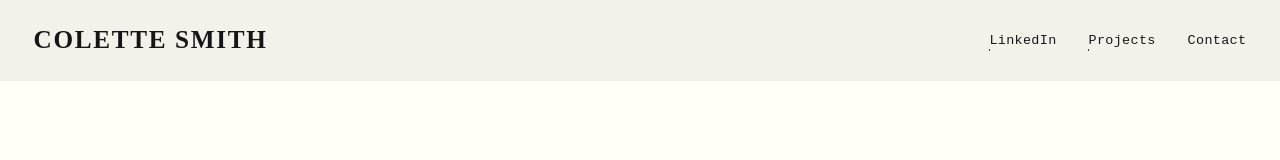
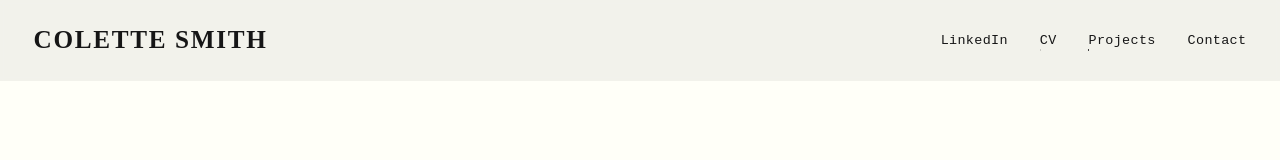
Before and after one commit to Letwah/colette-portfolio, a React (Vite) app: page / in a window 1280 px wide. Shown: the top 160 px of the page. Built offline with nearby package versions, Linux system fonts and the light colour scheme; no server answers; a web font is replaced by a local one.

Commit message:
cv link on Nav

```diff
--- a/src/components/Header.jsx
+++ b/src/components/Header.jsx
@@ -57,7 +57,11 @@ const Header = () => {
                 LinkedIn
               </a>
             </div>
-
+            <div>
+              <a href="./assets/Colette_Smith_CV_2023.pdf" target="_blank">
+                CV
+              </a>
+            </div>
             <li>
               <Link to="/projects">Projects</Link>
             </li>
@@ -100,8 +104,8 @@ const Header = () => {
               </a>
             </div>
             <div>
-              <a href="https://www.colettesmith.com" target="_blank">
-                Squarespace Design
+              <a href="./assets/Colette_Smith_CV_2023.pdf" target="_blank">
+                CV
               </a>
             </div>
           </div>
```
